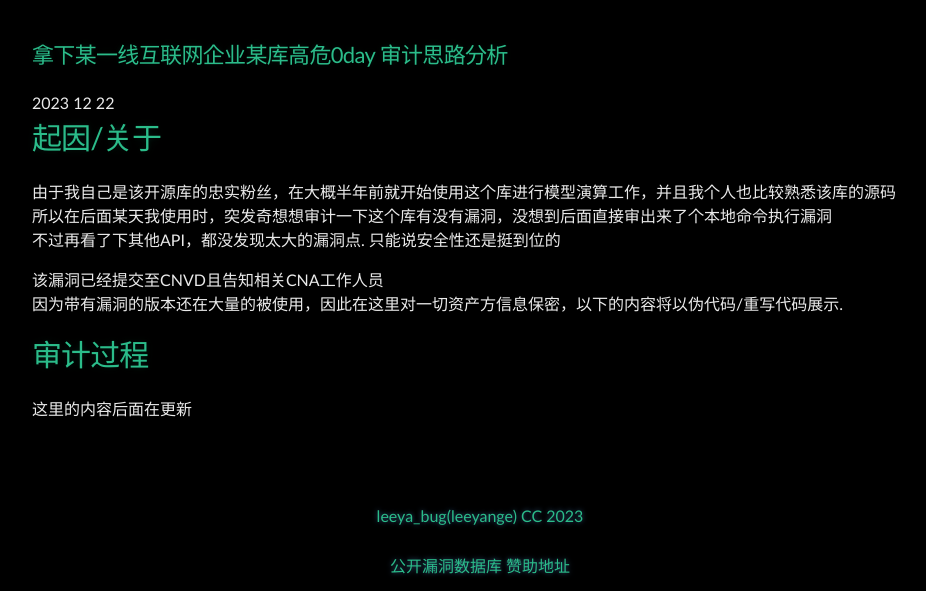
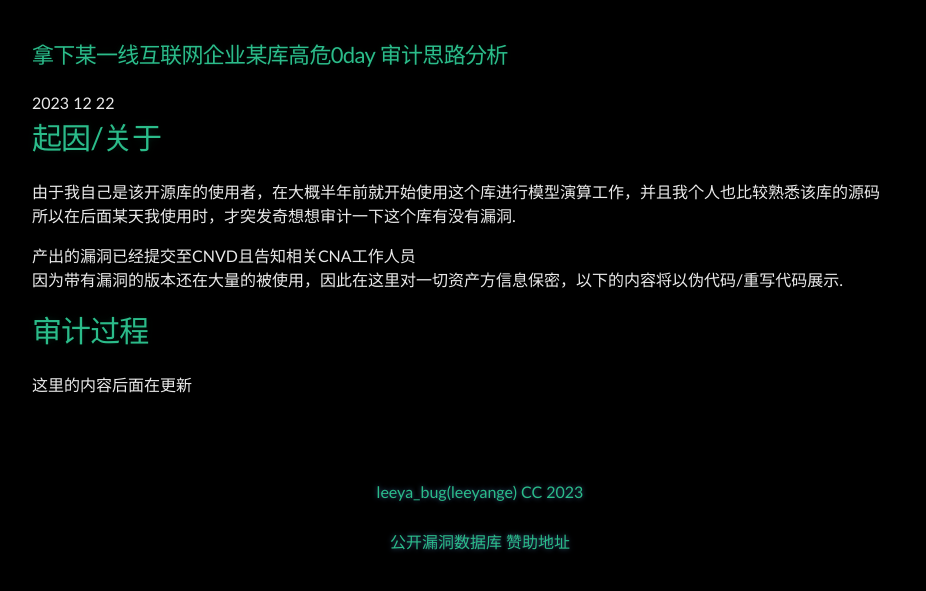
Before and after one commit to Leeyangee/leeyangee.github.io, a Jekyll site: the page built from _posts/2023-12-22-拿下某一线互联网企业某库高危0day 审计思路分析.md, in a window 1280 px wide. Shown: the part 412-1003 px from the top of the page, without its empty margins (160-1086 px from the left). Built offline with Jekyll 4.4.1, drawn with Linux system fonts in a browser that asks for light colours; after the commit the page ends 979 px from its top, so only the background shows below that.

Commit message:
Update 2023-12-22-拿下某一线互联网企业某库高危0day 审计思路分析.md

```diff
--- a/_posts/2023-12-22-拿下某一线互联网企业某库高危0day 审计思路分析.md
+++ b/_posts/2023-12-22-拿下某一线互联网企业某库高危0day 审计思路分析.md
@@ -5,11 +5,10 @@ published: true
 
 # [](#header-1)起因/关于
 
-由于我自己是该开源库的忠实粉丝，在大概半年前就开始使用这个库进行模型演算工作，并且我个人也比较熟悉该库的源码
-所以在后面某天我使用时，突发奇想想审计一下这个库有没有漏洞，没想到后面直接审出来了个本地命令执行漏洞
-不过再看了下其他API，都没发现太大的漏洞点. 只能说安全性还是挺到位的
+由于我自己是该开源库的使用者，在大概半年前就开始使用这个库进行模型演算工作，并且我个人也比较熟悉该库的源码
+所以在后面某天我使用时，才突发奇想想审计一下这个库有没有漏洞.
 
-该漏洞已经提交至CNVD且告知相关CNA工作人员
+产出的漏洞已经提交至CNVD且告知相关CNA工作人员
 因为带有漏洞的版本还在大量的被使用，因此在这里对一切资产方信息保密，以下的内容将以伪代码/重写代码展示.
 
 # [](#header-1)审计过程
```
